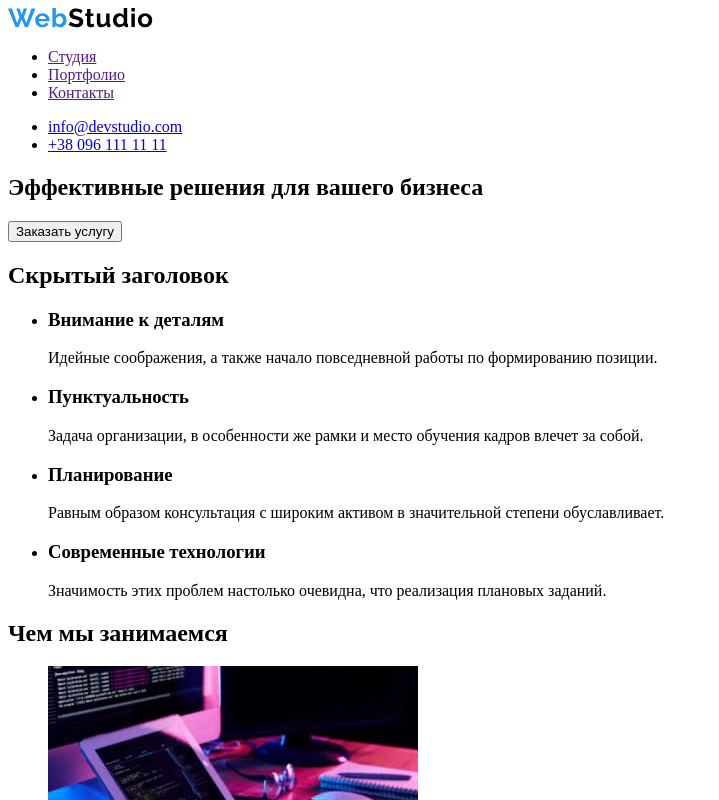
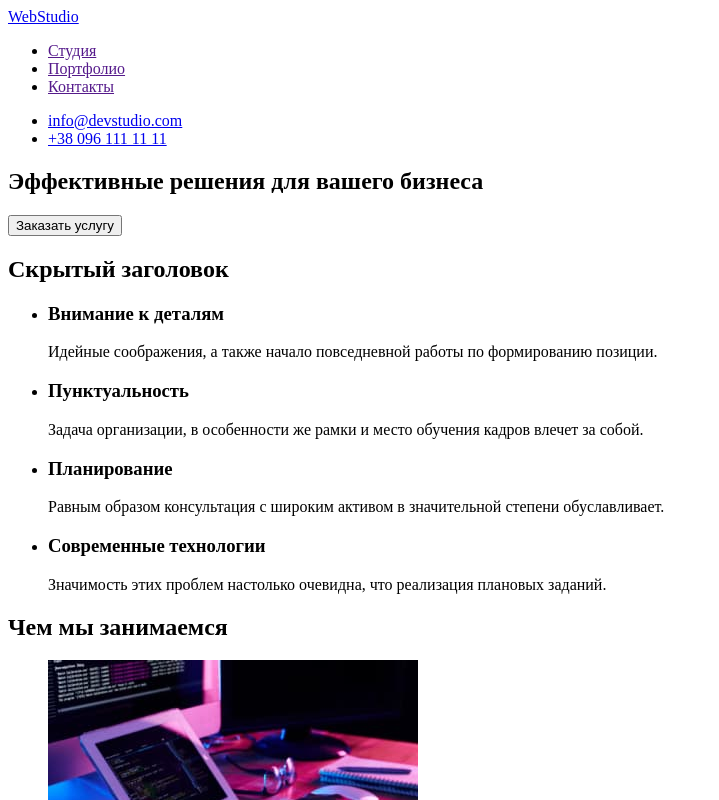
Before and after one commit to BogdanKaleniuk/goit-markup-hw-01, a plain HTML site: page index.html in a window 1280 px wide. Shown: the top 800 px of the page, without its empty margins (0-719 px from the left). Drawn offline with Linux system fonts and the light colour scheme.

Commit message:
Добавил WebStudio

```diff
--- a/index.html
+++ b/index.html
@@ -8,9 +8,7 @@
   </head>
   <body>
     <header>
-      <a href="./index.html"
-        ><img src="./images/logo.svg" alt="лого сайта"
-      /></a>
+      <a href="index.html">WebStudio</a>
       <nav>
         <ul>
           <li><a href="">Студия</a></li>
@@ -140,9 +138,8 @@
       </section>
     </main>
     <footer>
-      <a href="./index.html"
-        ><img src="./images/logo.svg" alt="лого сайта"
-      /></a>
+      <a href="index.html">WebStudio</a>
+
       <address>г. Киев, пр-т Леси Украинки, 26</address>
       <ul>
         <li><a href="mailto:info@devstudio.com">info@devstudio.com</a></li>
```
